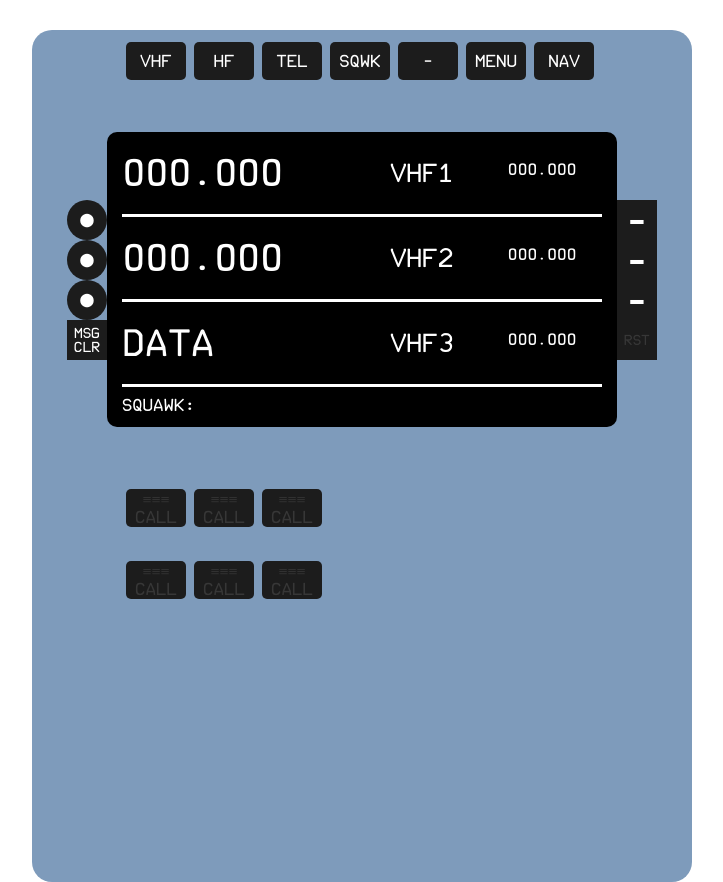
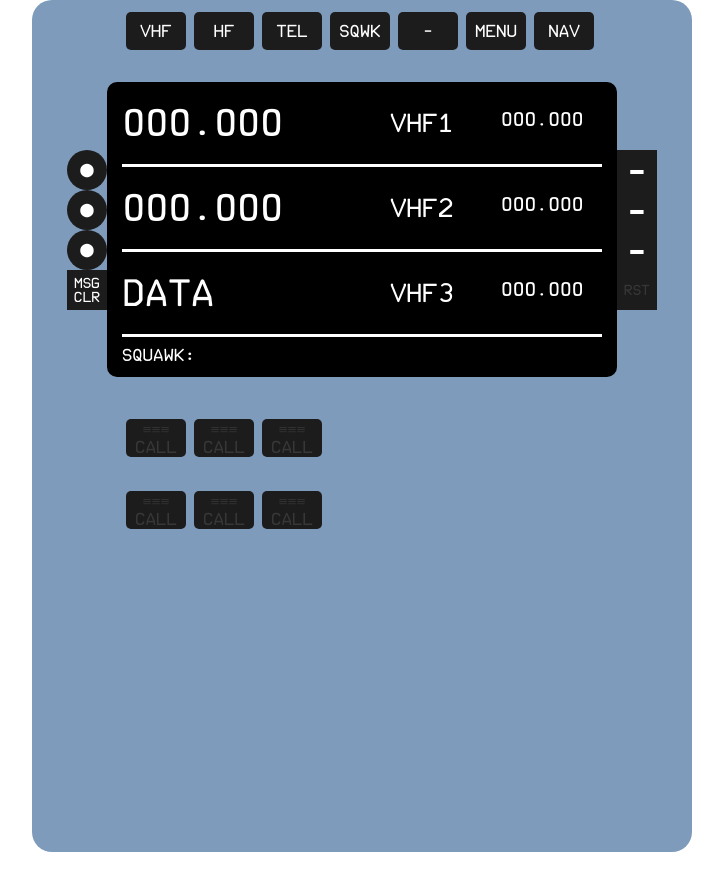
Before and after one commit to ibza-sujau/rmp, a React (Create React App) app: page /vhs in a window 1280 px wide. Shown: the whole page, without its empty margins (278-1001 px from the left). After the commit the page ends 852 px from the top, so only its background shows below. Built offline with nearby package versions, Linux system fonts and the light colour scheme.

Commit message:
State validation for VHF range.

```diff
--- a/package.json
+++ b/package.json
@@ -15,6 +15,7 @@
     "react-router": "^5.2.0",
     "react-router-dom": "^5.2.0",
     "react-scripts": "4.0.3",
+    "sass": "^1.35.1",
     "typescript": "^4.1.2",
     "web-vitals": "^1.0.1"
   },
--- a/src/components/Input.scss
+++ b/src/components/Input.scss
@@ -30,7 +30,7 @@
   text-align: center;
   position: relative;
   border: 0 solid;
-  font-size: 15px;
+  font-size: 18px;
   font-weight: lighter !important;
   font-family: "ECAM Regular", serif !important;
   background-color: transparent;
@@ -48,3 +48,14 @@
 .stby-input textarea:focus, input:focus{
   outline: none;
 }
+
+input::-webkit-outer-spin-button,
+input::-webkit-inner-spin-button {
+  -webkit-appearance: none;
+  margin: 0;
+}
+
+/* Firefox */
+input[type=number] {
+  -moz-appearance: textfield;
+}
--- a/src/components/Input.tsx
+++ b/src/components/Input.tsx
@@ -7,7 +7,7 @@ export enum InputType {
 }
 
 type InputProps = {
-    type: "text" | "number",
+    type: string,
     inputType: InputType,
     value: string,
     placeholder: string,
--- a/src/pages/SqwkPage.scss
+++ b/src/pages/SqwkPage.scss
@@ -30,7 +30,7 @@
   padding: 0 15px 30px;
   width: 480px;
   height: 265px;
-  margin: 40px auto;
+  margin: 20px auto;
   background-color: black;
   border-radius: 10px;
 }
@@ -171,5 +171,5 @@ div .flex-row  {
 }
 
 .main-button-group {
-  margin: 30px auto 0;
+  margin: 0 auto;
 }
--- a/src/pages/VhfPage.scss
+++ b/src/pages/VhfPage.scss
@@ -30,7 +30,7 @@
   padding: 0 15px 30px;
   width: 480px;
   height: 265px;
-  margin: 40px auto;
+  margin: 0 auto;
   background-color: black;
   border-radius: 10px;
 }
--- a/src/pages/VhfPage.tsx
+++ b/src/pages/VhfPage.tsx
@@ -41,26 +41,74 @@ export const VhfPage = () => {
 
     function handleChangeVHF1(event: any) {
         setVHF1(event.target.value);
+        /*try {
+            if (event.target.value < 118.000 && event.target.value > 137.000) {
+                setVHF1(event.target.value);
+            }
+        }
+        catch (error) {
+            console.log(error)
+        }*/
     }
 
     function handleChangeVHF2(event: any) {
-        setVHF2(event.target.value);
+        try {
+            const numValue = parseFloat(event.target.value)
+            if (numValue < 118.000 && numValue > 137.000) {
+                setVHF2(event.target.value);
+            }
+        }
+        catch (error) {
+            console.log(error)
+        }
     }
 
     function handleChangeVHF3(event: any) {
-        setVHF3(event.target.value);
+        try {
+            const numValue = parseFloat(event.target.value)
+            if (numValue < 118.000 && numValue > 137.000) {
+                setVHF3(event.target.value);
+            }
+        }
+        catch (error) {
+            console.log(error)
+        }
     }
 
     function handleChangeSTBY1(event: any) {
-        setSTBY1(event.target.value);
+        try {
+            const numValue = parseFloat(event.target.value)
+            if (numValue < 118.000 && numValue > 137.000) {
+                setSTBY1(event.target.value);
+            }
+        }
+        catch (error) {
+            console.log(error)
+        }
     }
 
     function handleChangeSTBY2(event: any) {
-        setSTBY2(event.target.value);
+        try {
+            const numValue = parseFloat(event.target.value)
+            if (numValue < 118.000 && numValue > 137.000) {
+                setSTBY2(event.target.value);
+            }
+        }
+        catch (error) {
+            console.log(error)
+        }
     }
 
     function handleChangeSTBY3(event: any) {
-        setSTBY3(event.target.value);
+        try {
+            const numValue = parseFloat(event.target.value)
+            if (numValue < 118.000 || numValue > 137.000) {
+                setSTBY3(event.target.value);
+            }
+        }
+        catch (error) {
+            console.log(error)
+        }
     }
 
     // SELECT VHF
@@ -207,7 +255,7 @@ export const VhfPage = () => {
                 <div className={"screen"}>
                     <div className={"flex-row"}>
                         <div className={"flex-row-item-1"}>
-                            <Input inputType={InputType.VHF} value={VHF1} characterLimit={7} placeholder={"000.000"} type={"text"} onChange={handleChangeVHF1}/>
+                            <Input type={"number"} inputType={InputType.VHF} value={VHF1} characterLimit={7} placeholder={"000.000"} onChange={handleChangeVHF1}/>
                             {checkSelectVHF1()}
                         </div>
                         <div className={"flex-row-item-2"}>
@@ -215,13 +263,13 @@ export const VhfPage = () => {
                         </div>
                         <div className={"flex-row-item-3 " + addBorderVHF1()}>
                             <p>{handleStandByVHF1()}</p>
-                            <Input type={"text"} inputType={InputType.STBY} value={STBY1} placeholder={"000.000"} characterLimit={7} className={addSTBYColourVHF1()} onChange={handleChangeSTBY1}/>
+                            <Input type={"number"} inputType={InputType.STBY} value={STBY1} placeholder={"000.000"} characterLimit={7} className={addSTBYColourVHF1()} onChange={handleChangeSTBY1}/>
                         </div>
                     </div>
                     <div className="page-splitter"/>
                     <div className={"flex-row"}>
                         <div className={"flex-row-item-1"}>
-                            <Input inputType={InputType.VHF} value={VHF2} characterLimit={7} placeholder={"000.000"} type={"text"} onChange={handleChangeVHF2}/>
+                            <Input type={"number"} inputType={InputType.VHF} value={VHF2} characterLimit={7} placeholder={"000.000"} onChange={handleChangeVHF2}/>
                             {checkSelectVHF2()}
                         </div>
                         <div className={"flex-row-item-2"}>
@@ -235,7 +283,7 @@ export const VhfPage = () => {
                     <div className="page-splitter"/>
                     <div className={"flex-row"}>
                         <div className={"flex-row-item-1"}>
-                            <Input inputType={InputType.VHF} value={VHF3} characterLimit={7} placeholder={"DATA"} type={"text"} onChange={handleChangeVHF3}/>
+                            <Input type={"number"} inputType={InputType.VHF} value={VHF3} characterLimit={7} placeholder={"DATA"} onChange={handleChangeVHF3}/>
                         </div>
                         <div className={"flex-row-item-2"}>
                             <h2>VHF3</h2>
```
Also changed, not shown: 1 other file (tests, documents, lock files or other folders).
